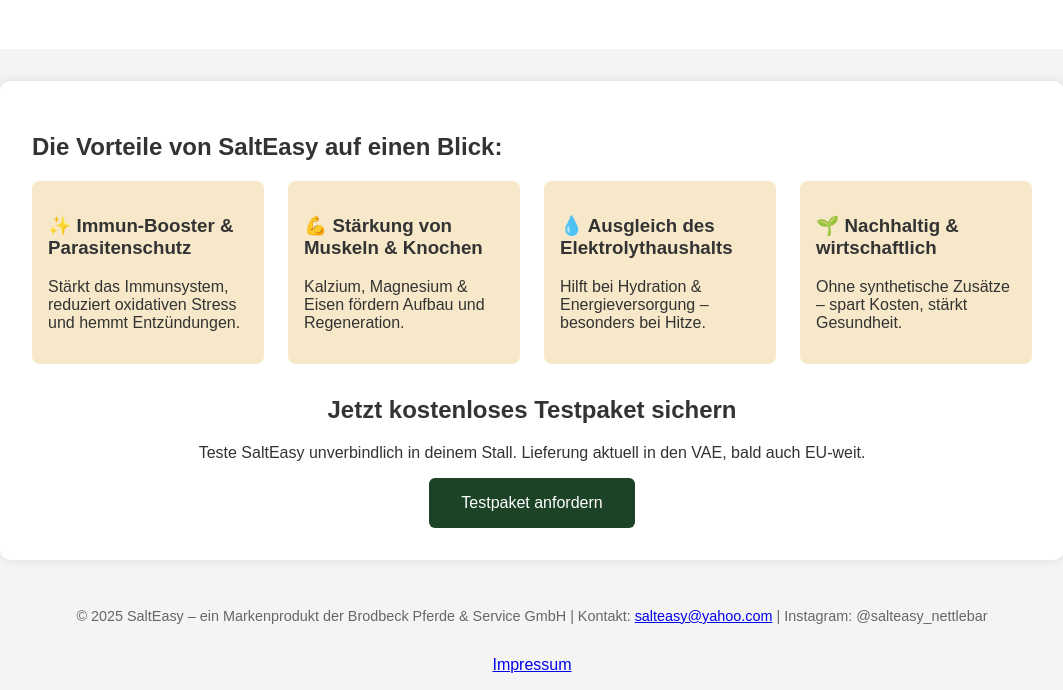
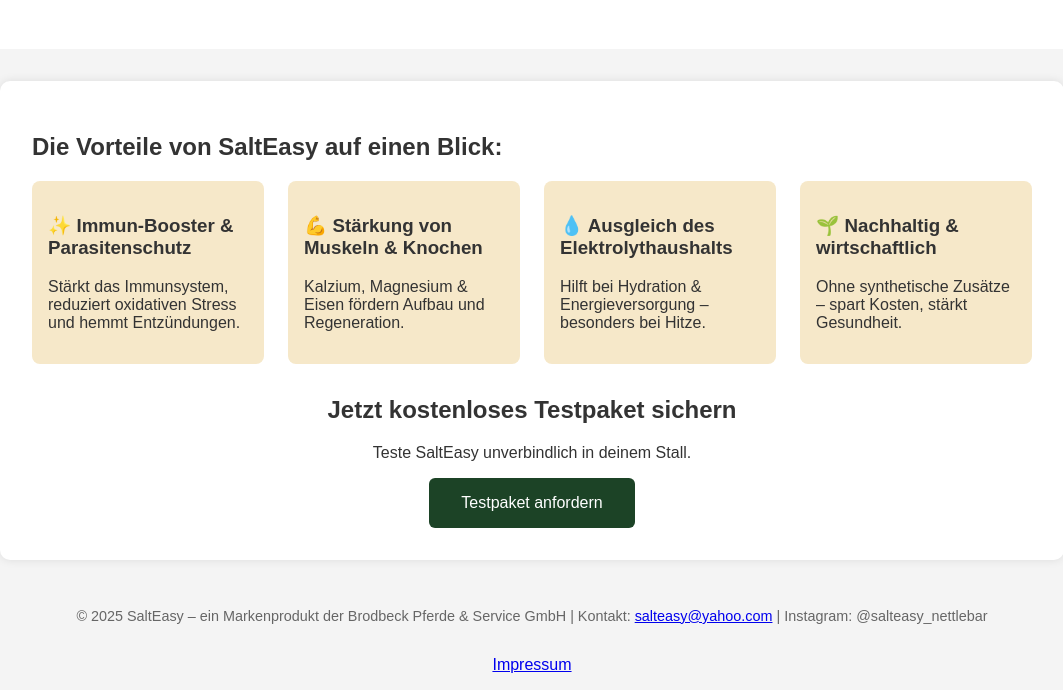
Before and after one commit to phiip134/SaltEasy, a plain HTML site: page index.html in a window 1280 px wide. Shown: the part 734-1424 px from the top of the page, without its empty margins (108-1171 px from the left). Drawn offline with Linux system fonts and the light colour scheme.

Commit message:
Update index.html

```diff
--- a/index.html
+++ b/index.html
@@ -145,7 +145,7 @@
       </div>
       <div class="cta">
         <h2>Jetzt kostenloses Testpaket sichern</h2>
-        <p>Teste SaltEasy unverbindlich in deinem Stall. Lieferung aktuell in den VAE, bald auch EU-weit.</p>
+        <p>Teste SaltEasy unverbindlich in deinem Stall.</p>
         <button onclick="window.location.href='mailto:salteasy@yahoo.com?subject=Testpaket%20SaltEasy'">Testpaket anfordern</button>
       </div>
     </div>
```
